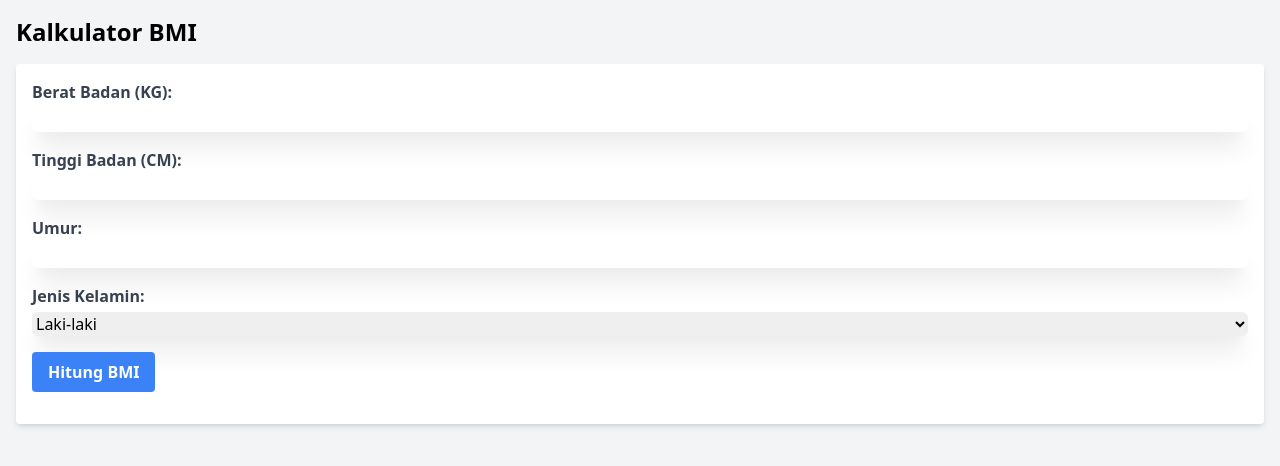
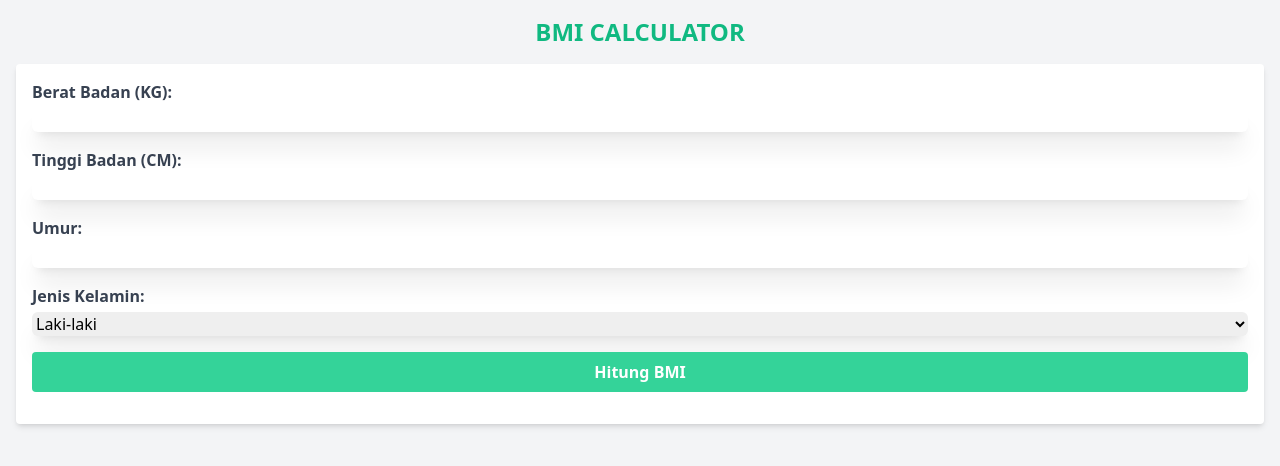
Before and after one commit to possible112/TPA-BMI-calculator, a website: page index.html in a window 1280 px wide. Drawn offline with nearby package versions, Linux system fonts and the light colour scheme.

Commit message:
next-update

```diff
--- a/index.html
+++ b/index.html
@@ -4,11 +4,11 @@
     <meta charset="UTF-8">
     <meta name="viewport" content="width=device-width, initial-scale=1.0">
     <title>Kalkulator BMI</title>
-    <link rel="stylesheet" href="https://cdn.jsdelivr.net/npm/tailwindcss@2.2.16/dist/tailwind.min.css">
-</head>
+    <script src="https://cdn.tailwindcss.com"></script>
+
 <body class="bg-gray-100">
     <div class="container mx-auto p-4">
-        <h1 class="text-2xl font-bold mb-4 text-emerald-300">Kalkulator BMI</h1>
+        <h1 class="text-2xl font-bold mb-4 text-emerald-500 text-center">BMI CALCULATOR</h1>
         <form id="bmiForm" class="bg-white p-4 rounded shadow-md">
             <div class="mb-4">
                 <label for="weight" class="block text-gray-700 font-bold">Berat Badan (KG):</label>
@@ -29,8 +29,8 @@
                     <option value="female">Perempuan</option>
                 </select>
             </div>
-            <div class="mb-4">
-                <button type="submit" class="bg-blue-500 hover:bg-blue-700 text-white font-bold py-2 px-4 rounded">Hitung BMI</button>
+            <div class="mb-4 flex">
+                <button type="submit" class="bg-emerald-400 hover:bg-emerald-700 text-white font-bold py-2 px-4 rounded flex-grow">Hitung BMI</button>
             </div>
         </form>
         <div id="result" class="mt-4 text-center font-bold"></div>
--- /dev/null
+++ b/input.css
@@ -0,0 +1,3 @@
+@tailwind base;
+@tailwind components;
+@tailwind utilities;
--- /dev/null
+++ b/package.json
@@ -0,0 +1,5 @@
+{
+  "devDependencies": {
+    "tailwindcss": "^3.3.3"
+  }
+}
--- /dev/null
+++ b/tailwind.config.js
@@ -0,0 +1,8 @@
+/** @type {import('tailwindcss').Config} */
+module.exports = {
+  content: [],
+  theme: {
+    extend: {},
+  },
+  plugins: [],
+}
```
Also changed, not shown: 1 other file.
